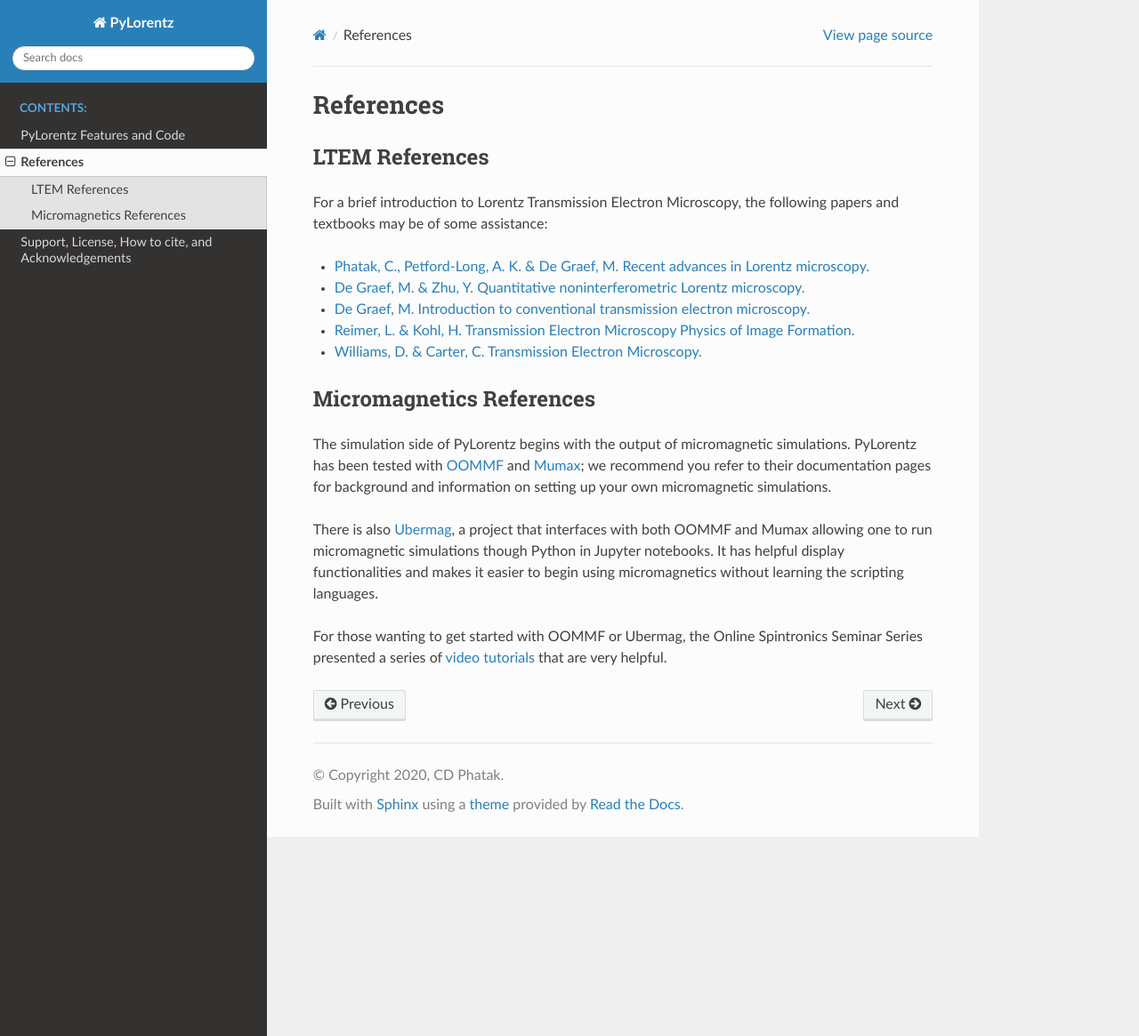
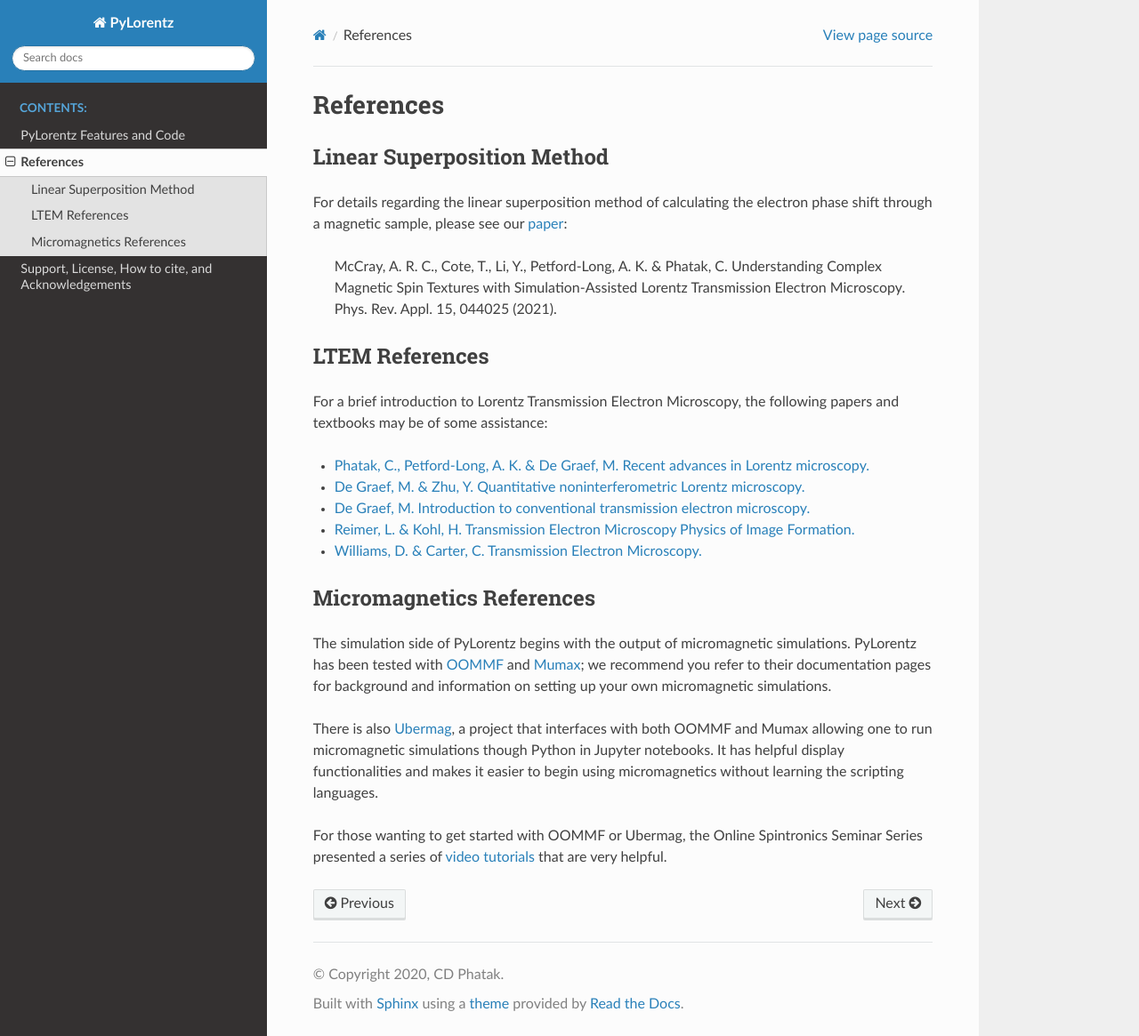
Before and after one commit to PyLorentz/PyLorentz, a Sphinx documentation site: the page built from docs/source/Background.rst, in a window 1280 px wide and 1165 px high. Shown: the whole window at 89% size. Built offline with Sphinx 7.4.7 and the Read the Docs theme 2.0.0, drawn with Linux system fonts in a browser that asks for light colours; pages that are not in the unit, such as notebooks, are missing from menus.

Commit message:
Update Background.rst

```diff
--- a/docs/source/Background.rst
+++ b/docs/source/Background.rst
@@ -3,6 +3,14 @@ References
 
 
 .. _LTEM_background:
+
+Linear Superposition Method
+---------------
+
+For details regarding the linear superposition method of calculating the electron phase shift through a magnetic sample, please see our `paper <https://doi.org/10.1103/PhysRevApplied.15.044025>`_:
+
+        McCray, A. R. C., Cote, T., Li, Y., Petford-Long, A. K. & Phatak, C. Understanding Complex Magnetic Spin Textures with Simulation-Assisted Lorentz Transmission Electron
+        Microscopy. Phys. Rev. Appl. 15, 044025 (2021).
 
 LTEM References
 ---------------
```
